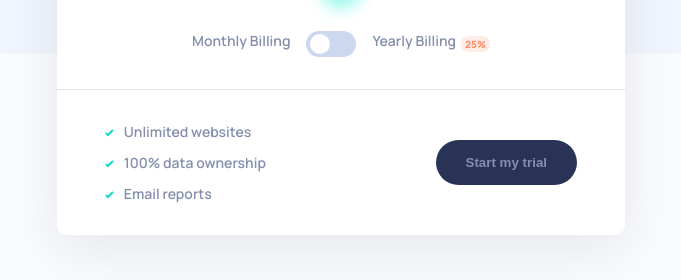
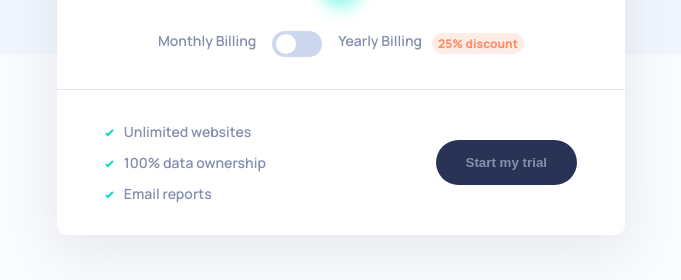
Before and after one commit to SahilGill003/interactive-pricing-component, a plain HTML site: page index.html in a window 1280 px wide. Shown: the part 346-626 px from the top of the page, without its empty margins (299-980 px from the left). Drawn offline with Linux system fonts and the light colour scheme.

Commit message:
Update styles.css

```diff
--- a/styles.css
+++ b/styles.css
@@ -283,7 +283,7 @@ input:hover {
     grid-column: 1/3;
   }
 
-  #switch-billing+label::after {
+  #switch-billing+p::after {
     content: '25% discount';
     font-size: 12px;
     margin-left: 10px;
```
